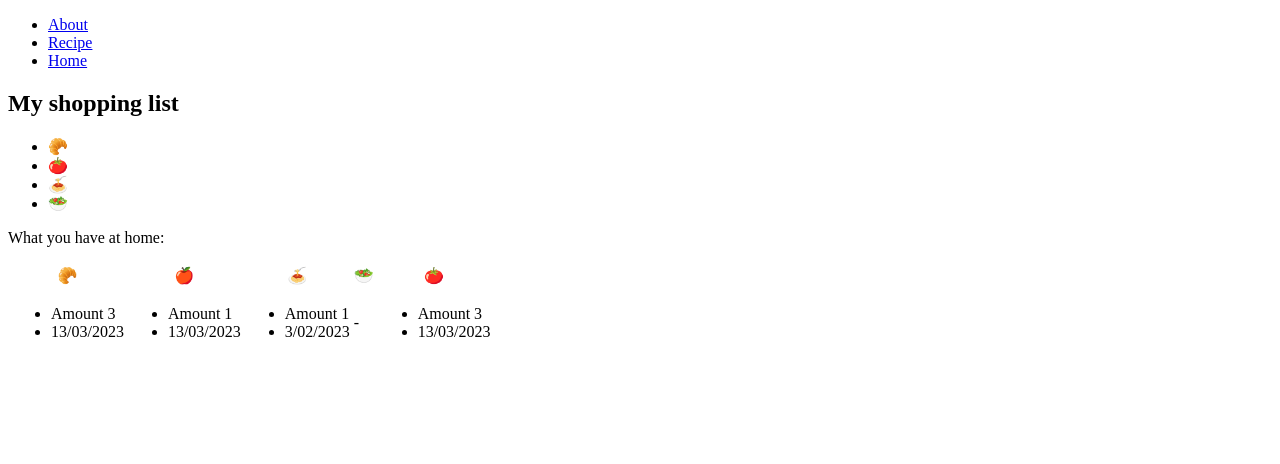
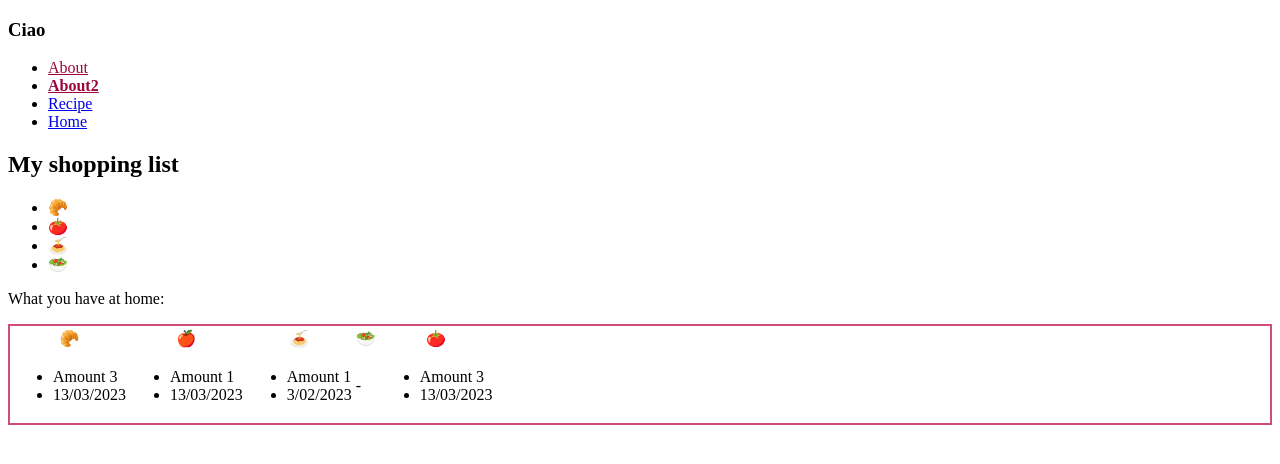
Before and after one commit to giuliatalamonti/ufs08, a plain HTML site: page 02/2-index.html in a window 1280 px wide. Drawn offline with Linux system fonts and the light colour scheme.

Commit message:
adds exercise

```diff
--- /dev/null
+++ b/02/2-css.css
@@ -0,0 +1,23 @@
+* {
+  box-sizing: border-box;
+}
+
+a[href^='#'] {
+  color: rgb(157, 4, 60);
+}
+
+li[class~='linkWrapBig'] {
+  font-weight: 700;
+}
+
+.linkWrap {
+  font-weight: 400;
+}
+
+.linkWrapBig {
+  font-weight: 700;
+}
+
+main > section {
+  border: 2px solid rgb(209, 75, 124);
+}
--- a/02/2-index.html
+++ b/02/2-index.html
@@ -2,30 +2,28 @@
 <html lang="en">
   <head>
     <meta charset="utf-8" />
-        <meta
-            name="viewport"
-            content="width=device-width, initial-scale=1"
-        />
+    <meta name="viewport" content="width=device-width, initial-scale=1" />
     <title>Page Title</title>
     <meta name="description" content="" />
-        <link
-            rel="stylesheet"
-            type="text/css"
-            href="./2-css.css"
-        />
+    <link rel="stylesheet" type="text/css" href="./2-css.css" />
   </head>
   <body>
     <nav>
+      <section>
+        <h1>Ciao</h1>
+      </section>
       <ul>
-                <li><a href="#">About</a></li>
-                <li><a href="./recipe.pdf">Recipe</a></li>
-                <li>
+        <li class="linkWrap"><a href="#">About</a></li>
+        <li class="linkWrap linkWrapBig tomatoClass"><a href="#tomato">About2</a></li>
+        <li class="linkWrap"><a href="./recipe.pdf">Recipe</a></li>
+        <li class="linkWrap">
           <a href="https://google.com">Home</a>
         </li>
       </ul>
     </nav>
     <header></header>
     <main>
+      <div>
         <section>
           <h1>My shopping list</h1>
           <ul>
@@ -35,6 +33,8 @@
             <li>🥗</li>
           </ul>
         </section>
+      </div>
+
       <p>What you have at home:</p>
       <section>
         <table>
```
Lines whose indentation alone changed are shown as unchanged.
